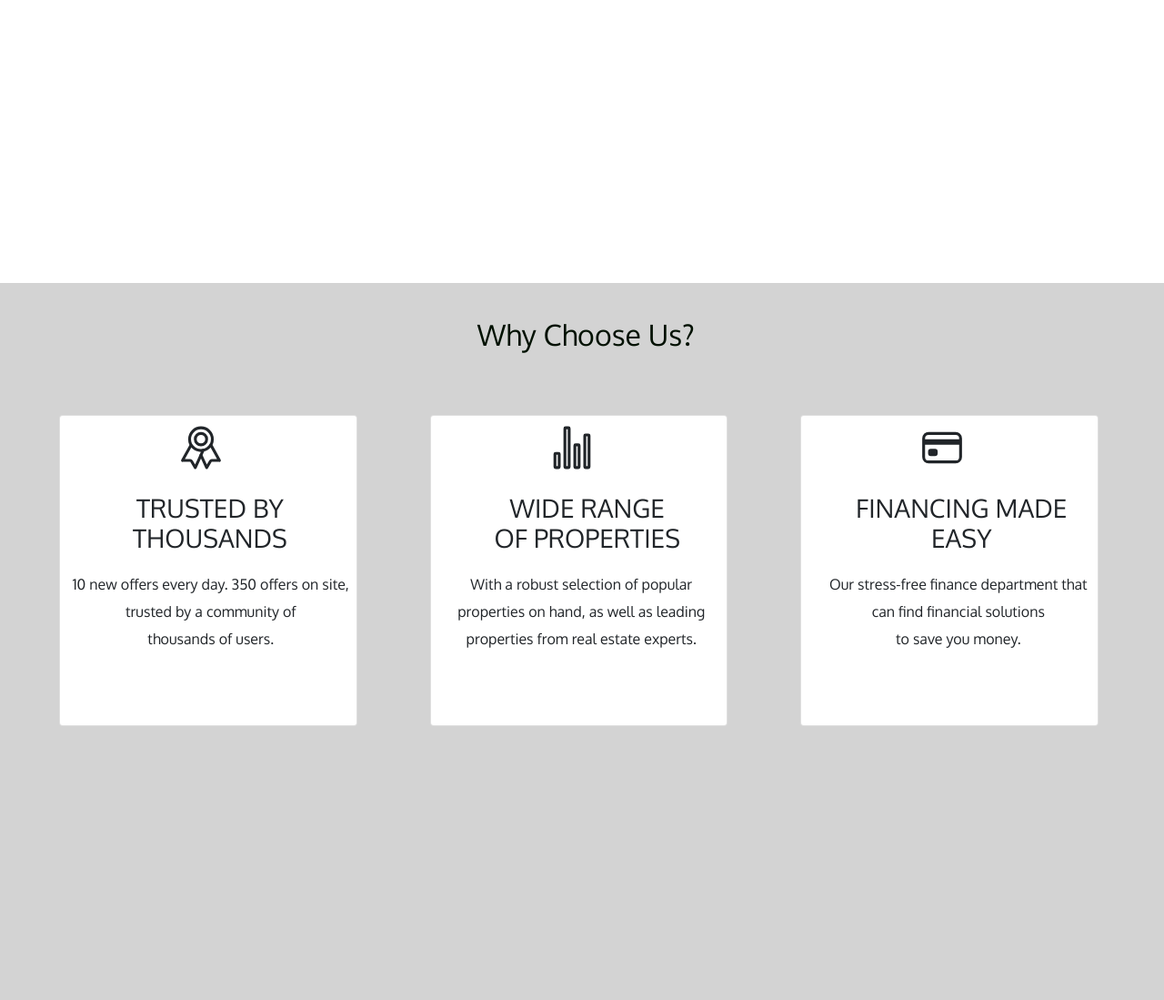
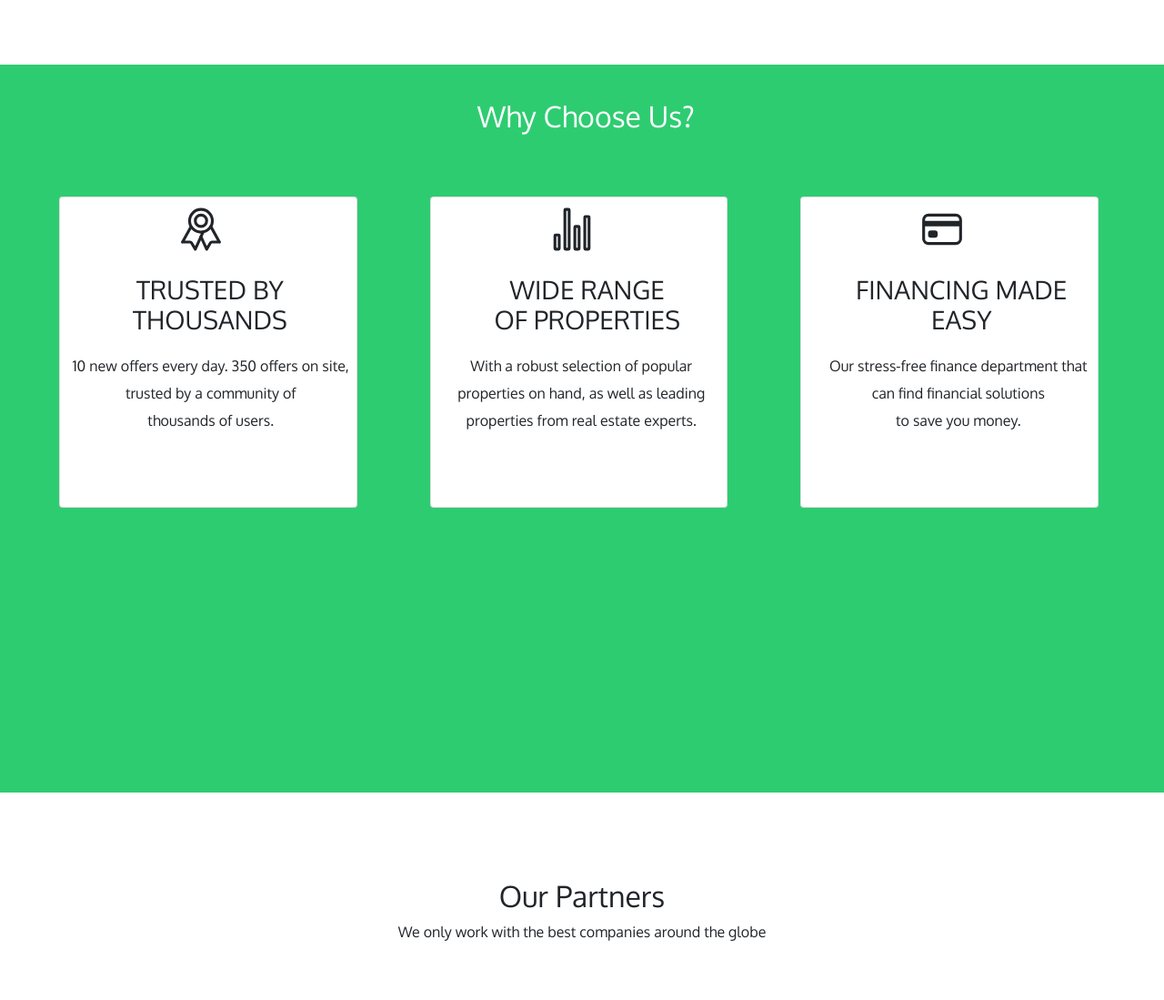
Before and after one commit to patilankit2809/sample-website-DS, a PHP site: page / in a window 1280 px wide. Shown: the part 1769-2868 px from the top of the page at 91% size. Run offline with PHP 8.4, Linux system fonts and the light colour scheme; some libraries are stand-ins or nearby versions.

Commit message:
Add files via upload

```diff
--- a/jagrannonwelfaresociety/css/resources/login.css
+++ b/jagrannonwelfaresociety/css/resources/login.css
@@ -16,7 +16,7 @@ body{
   position: relative;
   left:26%;
   padding: 5%;
-  background: #808080;
+  background: #2ecc71;
   box-shadow: 0 5px 8px 0 rgba(0, 0, 0, 0.2), 0 9px 26px 0 rgba(0, 0, 0, 0.19);
   border-radius: 5px;
 }
@@ -39,7 +39,7 @@ body{
 
 .login-form-2 .btnSubmit{
   font-weight: 600;
-  color: #808080;
+  color: #2ecc71;
   background-color: #fff;
 }
 .login-form-2 .ForgetPwd{
--- a/jagrannonwelfaresociety/css/resources/style.css
+++ b/jagrannonwelfaresociety/css/resources/style.css
@@ -84,7 +84,7 @@ ul{
 
 .section-choose {
   height:100vh;
-  background-color:#d3d3d3;
+  background-color:#2ecc71;
   overflow:hidden;
 }
 
@@ -92,7 +92,7 @@ ul{
   position:relative;
   left:41%;
   margin-top: 3%;
-  color:#010;
+  color:#fff;
 }
 
 .card{
@@ -150,7 +150,7 @@ ul{
 .section-properties{
   background-color: #fff;
   overflow:hidden;
-  height: 160vh;
+  height: 130vh;
 }
 
 .section-properties h2{
@@ -168,8 +168,9 @@ ul{
 
 .image-grid-cover {
   width: 100%;
+  background-position: center;
   background-size: cover;
-  min-height: 400px;
+  min-height: 300px;
   position: relative;
   margin-bottom: 30px;
   border-radius: 15px;
@@ -248,6 +249,8 @@ a, a:focus, a:hover {
 .form-text{
   font-size: 12px;
   font-weight: 300;
+  position: absolute;
+  top:230px
 }
 #submit-btn{
   color:#7f8c8d;
--- a/jagrannonwelfaresociety/index.html
+++ b/jagrannonwelfaresociety/index.html
@@ -57,6 +57,7 @@
                                                 <p>City</p>
                                             </div>
                                         </div>
+
                 </div>
             </div>
         </div>
```
